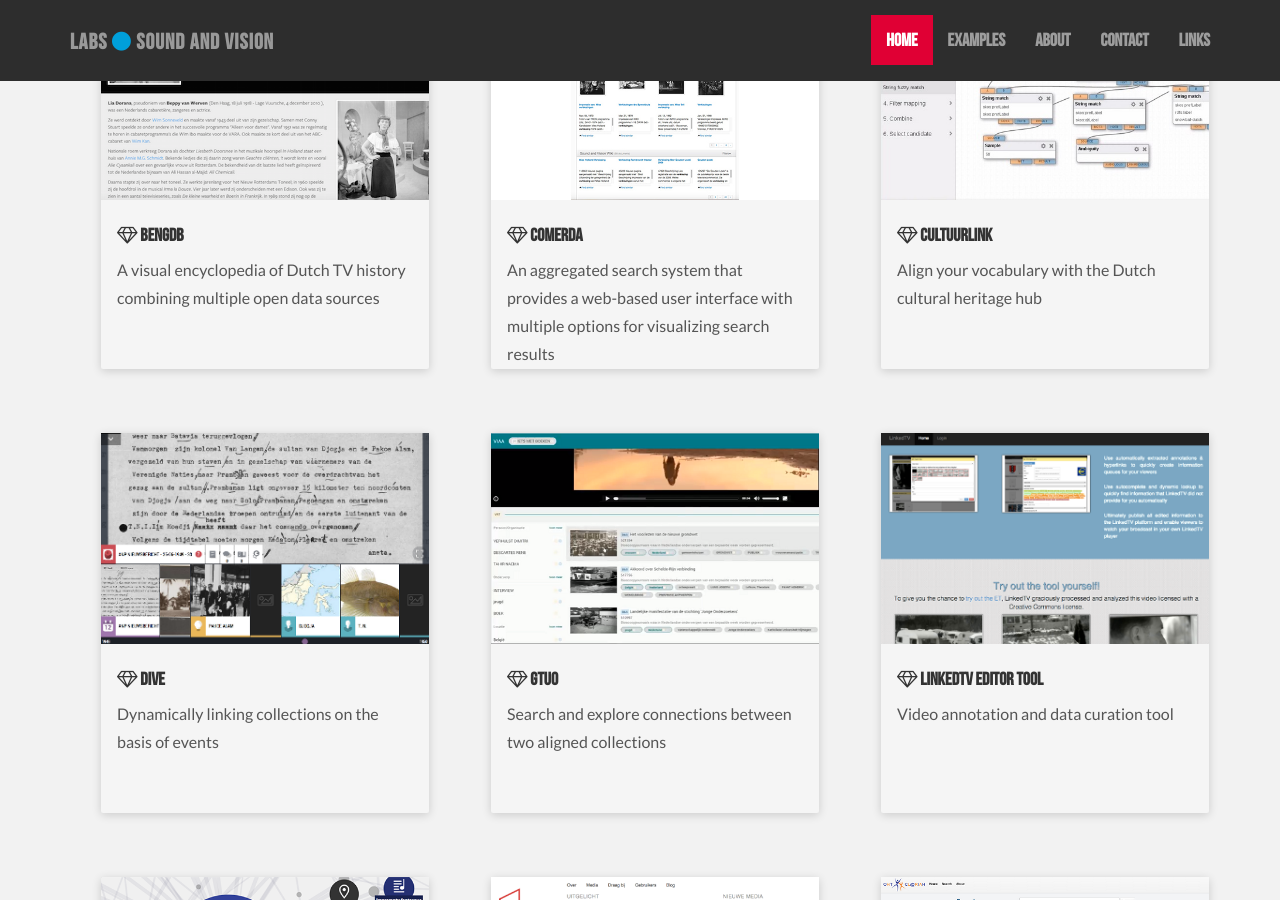
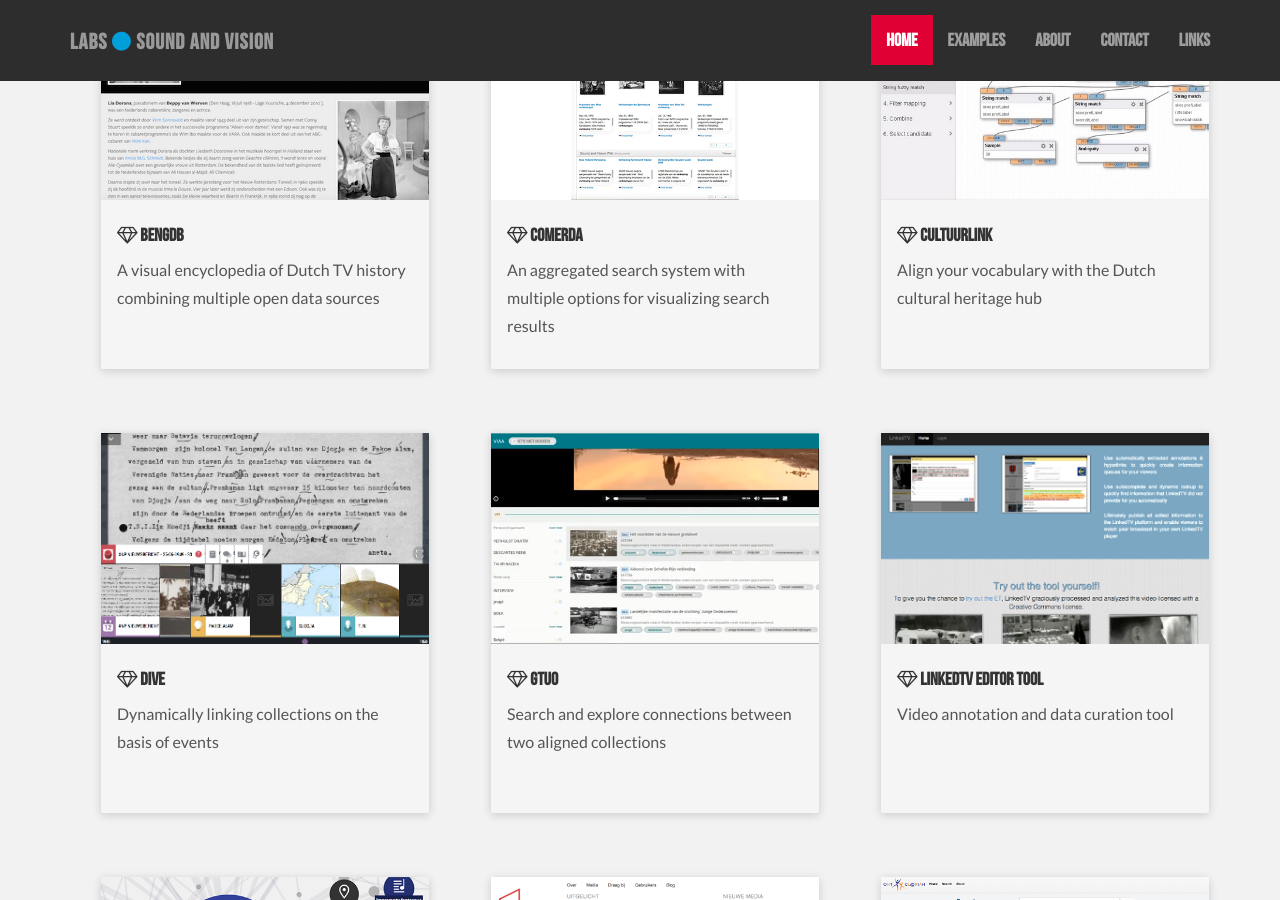
Before and after one commit to roelandordelman/labs, a Jekyll site: the page built from index.md, in a window 1280 px wide and 900 px high, scrolled down 1190 px. Built offline with Jekyll 4.4.1, drawn with Linux system fonts in a browser that asks for light colours.

Commit message:
Updated Comerda

```diff
--- a/_applications/comerda.markdown
+++ b/_applications/comerda.markdown
@@ -6,8 +6,8 @@
 - Digital Humanities
 thumb_image: "/uploads/comerda.jpg"
 poster_image: "/uploads/comerda.jpg"
-description: An aggregated search system that provides a web-based user interface
-  with multiple options for visualizing search results
+description: An aggregated search system with multiple options for visualizing search
+  results
 project_id: bridge
 status: Completed
 themes:
```
